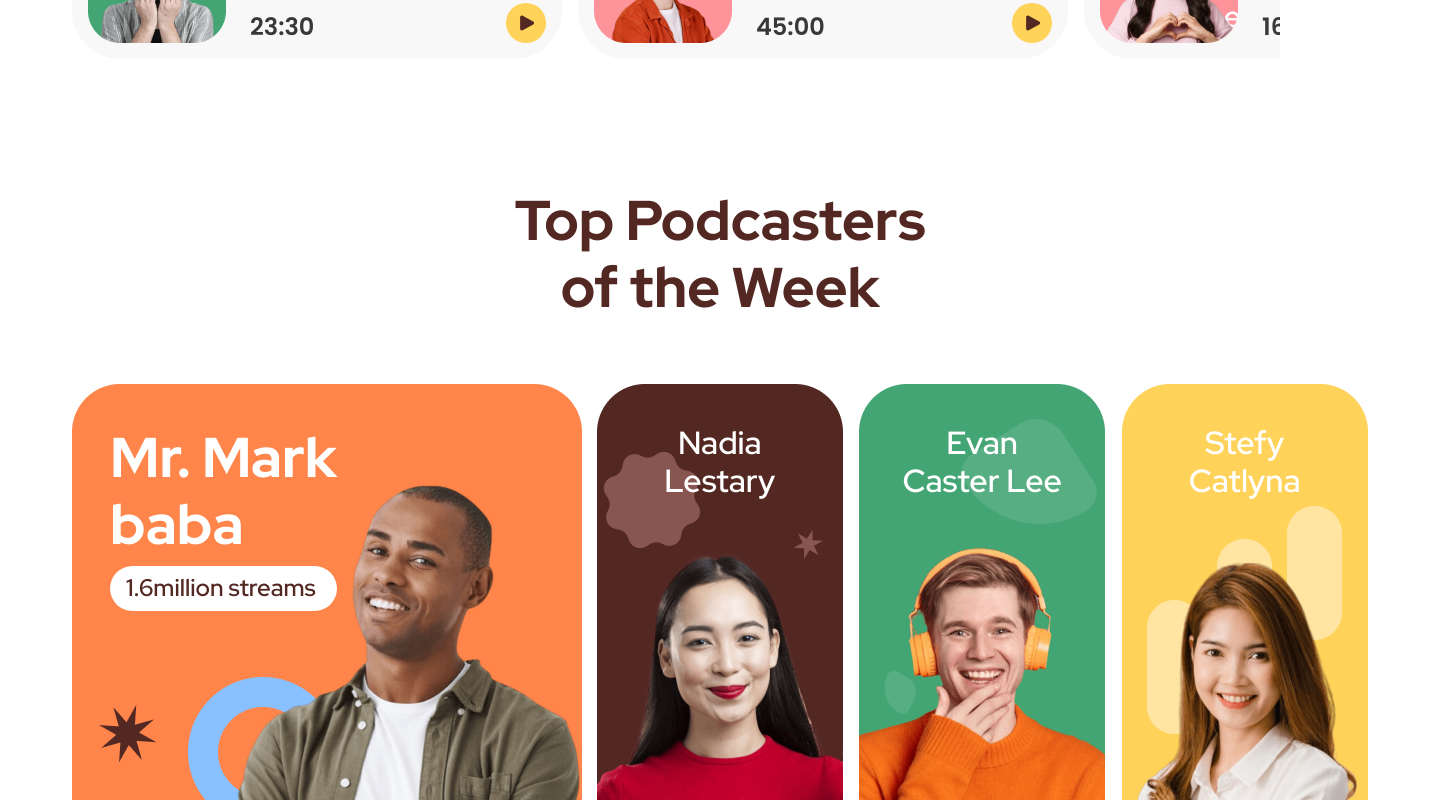
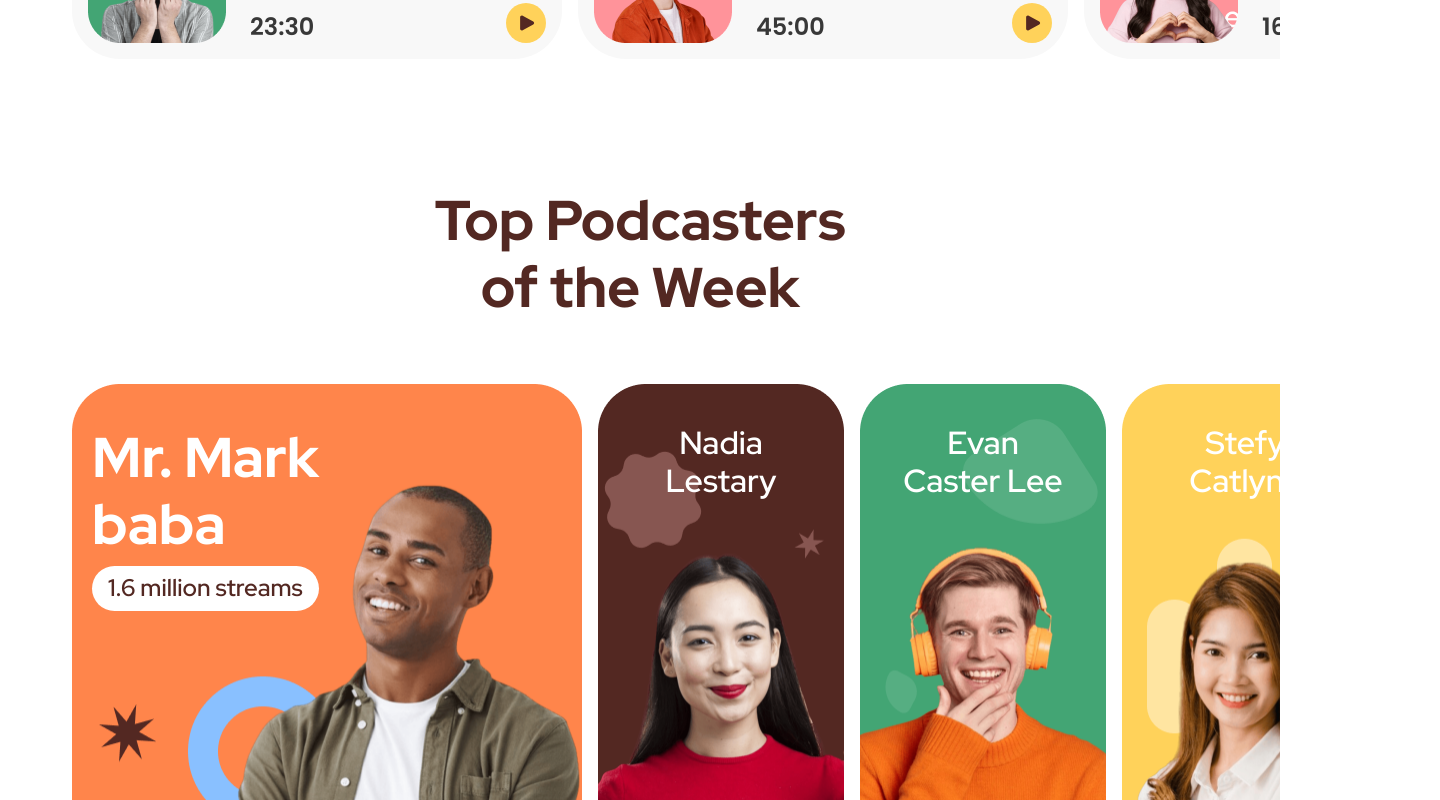
Before and after one commit to gpyuan/insightpod-stream-platform, a React (Vite) app: page / in a window 1280 px wide. Shown: the part 1220-2020 px from the top of the page, 1440 px wide, since content can reach past the window. Built offline with nearby package versions, Linux system fonts and the light colour scheme; a web font is replaced by a local one.

Commit message:
style(TopPodcasters): 完成TopPodcasters RWD 樣式

```diff
--- a/src/components/features/TopPodcasters/TopPodcasterCard.jsx
+++ b/src/components/features/TopPodcasters/TopPodcasterCard.jsx
@@ -6,17 +6,19 @@ const TopPodcasterCard = ({ data, size }) => {
   const formatStreams = (streams) => {
     if (!streams) return null;
     if (streams >= 1000000)
-      return parseFloat((streams / 1000000).toFixed(1)) + "million";
+      return parseFloat((streams / 1000000).toFixed(1)) + " million";
     if (streams >= 1000)
-      return parseFloat((streams / 1000).toFixed(1)) + "Kilo";
+      return parseFloat((streams / 1000).toFixed(1)) + " Kilo";
     return streams.toString();
   };
 
   return (
     <div className={`top-podcaster-card top-podcaster-card--${size}`}>
-      <div className="top-podcaster-card__info">
+      <div
+        className={`top-podcaster-card__info top-podcaster-card__info--${size}`}
+      >
         <h2
-          className={`top-podcaster-card__author top-podcaster-card__author--${size} h4`}
+          className={`top-podcaster-card__author top-podcaster-card__author--${size}`}
         >
           {author}
         </h2>
--- a/src/components/features/TopPodcasters/TopPodcasterCard.scss
+++ b/src/components/features/TopPodcasters/TopPodcasterCard.scss
@@ -1,15 +1,8 @@
 @use "@/styles/main" as *;
 
 .top-podcaster-card {
-  width: 100%;
   display: flex;
   position: relative;
-  grid-column: span 1;
-
-  &--large {
-    grid-column: span 2;
-    margin-right: 16px;
-  }
 
   &__info {
     width: 170px;
@@ -20,18 +13,67 @@
     display: flex;
     flex-direction: column;
     gap: 8px;
+
+    @include tablet {
+      width: 100%;
+      top: 10px;
+      left: 0px;
+    }
+
+    @include mobile {
+      width: 100%;
+      top: 20px;
+      left: 0px;
+    }
+
+    &--large {
+      width: 227px;
+      left: 20px;
+
+      @include tablet {
+        width: 170px;
+        left: 20px;
+      }
+
+      @include mobile {
+        width: 100px;
+        left: 20px;
+      }
+    }
   }
 
   &__author {
     color: $color-white;
     text-align: center;
+    font-size: 32px;
+    line-height: 1.2;
+    font-family: "Red Hat Display", sans-serif;
+    font-weight: 600;
 
-    &--large.h4 {
-      width: 227px;
-      height: auto;
+    @include tablet {
+      font-size: 28px;
+      font-weight: 500;
+    }
+
+    @include mobile {
+      font-size: 16px;
+    }
+
+    &--large {
+      font-family: "Red Hat Display", sans-serif;
       font-size: 56px;
+      line-height: 1.2;
       font-weight: 800;
       text-align: start;
+
+      @include tablet {
+        font-size: 43px;
+        font-weight: 600;
+      }
+
+      @include mobile {
+        font-size: 24px;
+      }
     }
   }
 
@@ -46,11 +88,19 @@
     width: 227px;
     height: auto;
     border-radius: 32px;
+
+    @include tablet {
+      padding: 4px 8px;
+      font-size: 18px;
+      line-height: 1.2;
+      width: fit-content;
+    }
+
+    @include mobile {
+      padding: 4px 8px;
+      font-size: 10px;
+      line-height: 1.2;
+      width: fit-content;
+    }
   }
 }
-
-// .top-podcaster-card img {
-//   width: 100%;
-//   height: 100%;
-//   object-fit: cover;
-// }
--- a/src/components/features/TopPodcasters/TopPodcasters.scss
+++ b/src/components/features/TopPodcasters/TopPodcasters.scss
@@ -1,26 +1,56 @@
 @use "@/styles/main" as *;
 
 .top-podcasters {
-  width: 1440px;
+  width: 100%;
+  max-width: 1440px;
   height: 844px;
-  display: flex;
   flex-direction: column;
   gap: 62px;
   padding: 64px 0;
-  align-items: center;
+  @include flex-center;
 
-  &__title {
+  @include tablet {
+    width: 100%;
+    height: 644px;
+  }
+
+  @include mobile {
+    width: 100%;
+    height: 444px;
+  }
+
+  &__title.h2 {
     color: $text-primary;
     width: 454px;
     height: auto;
     text-align: center;
+
+    @include tablet {
+      font-size: 40px;
+    }
+
+    @include mobile {
+      font-size: 25px;
+    }
   }
 
   &__list {
-    height: 520px;
-    display: grid;
-    grid-template-columns: repeat(5, 1fr);
+    width: 100%;
+    display: flex;
     gap: 16px;
     padding: 0 72px;
+    overflow-x: auto;
+    scrollbar-width: thin;
+
+    @include tablet {
+      padding: 0 16px;
+      scrollbar-width: none;
+    }
+
+    @include mobile {
+      padding: 0 8px;
+      scrollbar-width: none;
+      gap: 10px;
+    }
   }
 }
```
